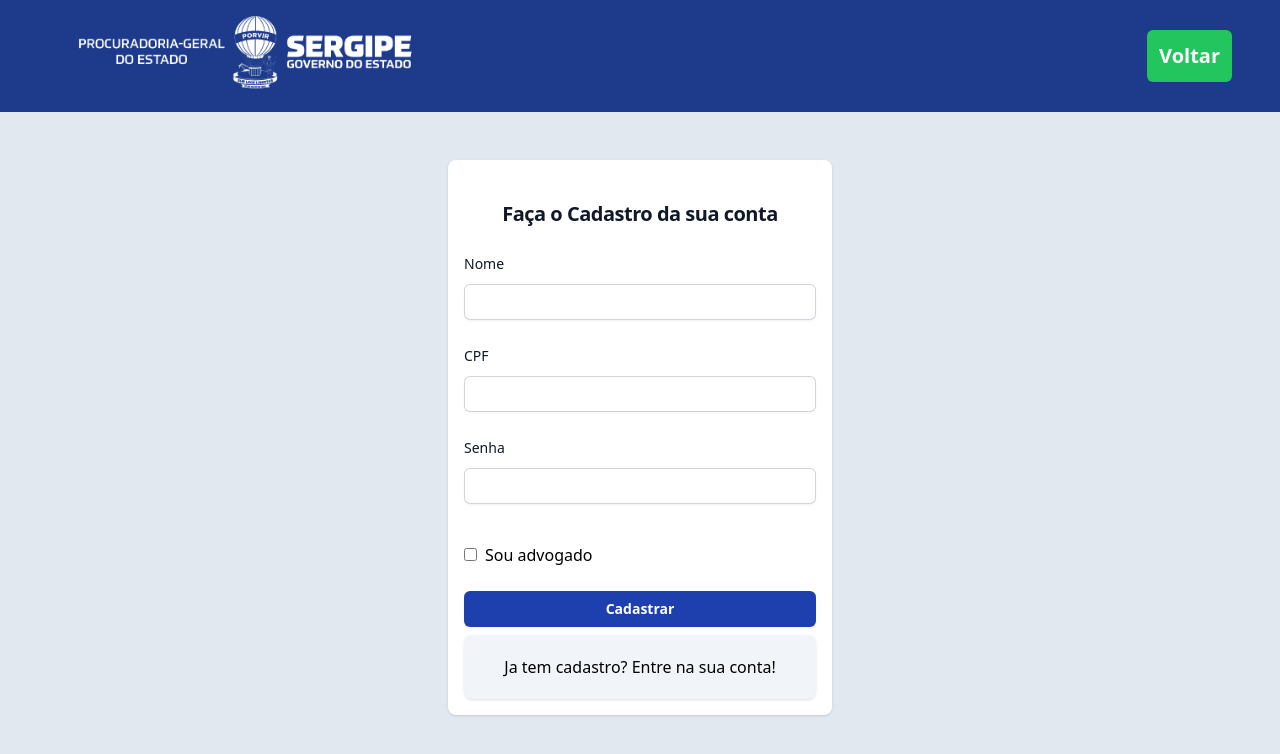
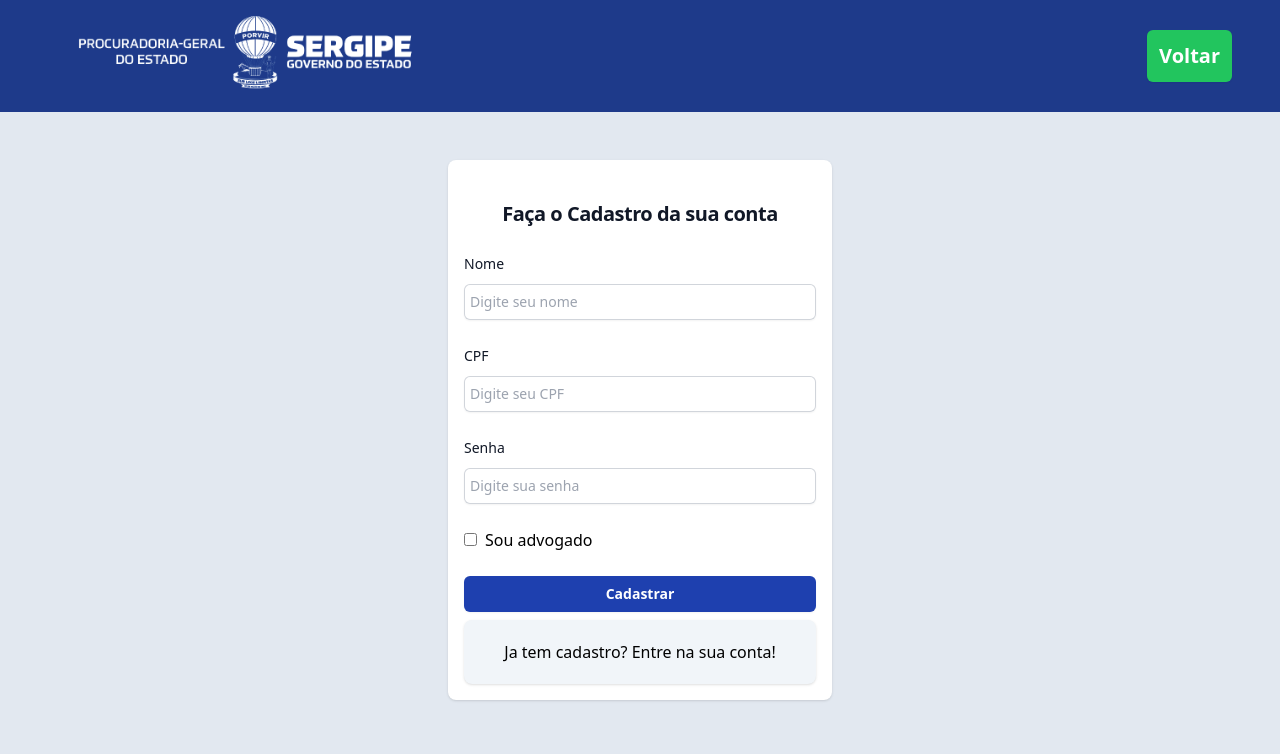
Before and after one commit to Uneto47/PGE-Project, a React (Vite) app in the folder frontEnd/front-pge/: page /cadastro in a window 1280 px wide. Shown: the top 754 px of the page. Built offline with nearby package versions, Linux system fonts and the light colour scheme.

Commit message:
style: basic adjustments

```diff
--- a/frontEnd/front-pge/src/Pages/CadastroUsuario.jsx
+++ b/frontEnd/front-pge/src/Pages/CadastroUsuario.jsx
@@ -45,14 +45,15 @@ function CadastroUsuario() {
   return (
     <div className="flex flex-col gap-5 py-10 items-center justify-center">
       <div className="sm:mx-auto sm:w-full sm:max-w-sm bg-white mt-2 p-4 rounded-lg shadow relative">
-          <h2 className='text-center text-xl font-bold leading-9 tracking-tight p-5 text-gray-900'>
-            Faça o Cadastro da sua conta
-          </h2>
+        <h2 className='text-center text-xl font-bold leading-9 tracking-tight p-5 text-gray-900'>
+          Faça o Cadastro da sua conta
+        </h2>
         <form className="space-y-6" onSubmit={handleFormSubmit}>
           <div>
             <label htmlFor="Nome" className="block text-sm font-medium leading-6 text-gray-900">Nome</label>
             <div className="mt-2">
               <input id="Nome"
+                placeholder='Digite seu nome'
                 name="Nome"
                 type="text"
                 value={nome}
@@ -68,6 +69,7 @@ function CadastroUsuario() {
             <label htmlFor="Cpf" className="block text-sm font-medium leading-6 text-gray-900">CPF</label>
             <div className="mt-2">
               <input id="cpf"
+                placeholder='Digite seu CPF'
                 name="cpf"
                 type="text"
                 value={cpf}
@@ -86,6 +88,7 @@ function CadastroUsuario() {
               </label>
               <div className="mt-2">
                 <input
+                  placeholder='Digite sua OAB'
                   id="oab"
                   name="oab"
                   type="text"
@@ -107,6 +110,7 @@ function CadastroUsuario() {
             </div>
             <div className="mt-2">
               <input id="password"
+                placeholder='Digite sua senha'
                 name="password"
                 type="password"
                 value={senha}
@@ -124,7 +128,7 @@ function CadastroUsuario() {
                 type="checkbox"
                 checked={isAdvogado}
                 onChange={() => setIsAdvogado(!isAdvogado)}
-                className="mr-2 mt-5"
+                className="mr-2"
               />
               Sou advogado
             </label>
--- a/frontEnd/front-pge/src/Pages/CadastrosProcessos.jsx
+++ b/frontEnd/front-pge/src/Pages/CadastrosProcessos.jsx
@@ -118,7 +118,7 @@ function CadastrosProcessos() {
                     type="text"
                     defaultValue={''}
                     {...register(`documentos[${index}]`)}
-                    className="block w-full rounded-md border-0 p-1.5 text-gray-900 shadow-sm ring-1 ring-inset ring-gray-300 placeholder:text-gray-400 focus:ring-2 focus:ring-inset focus:ring-indigo-600 sm:text-sm sm:leading-6"
+                    className="block w-full rounded-md mt-2 border-0 p-1.5 text-gray-900 shadow-sm ring-1 ring-inset ring-gray-300 placeholder:text-gray-400 focus:ring-2 focus:ring-inset focus:ring-indigo-600 sm:text-sm sm:leading-6"
                   />
                   <button
                     type="button"
```
